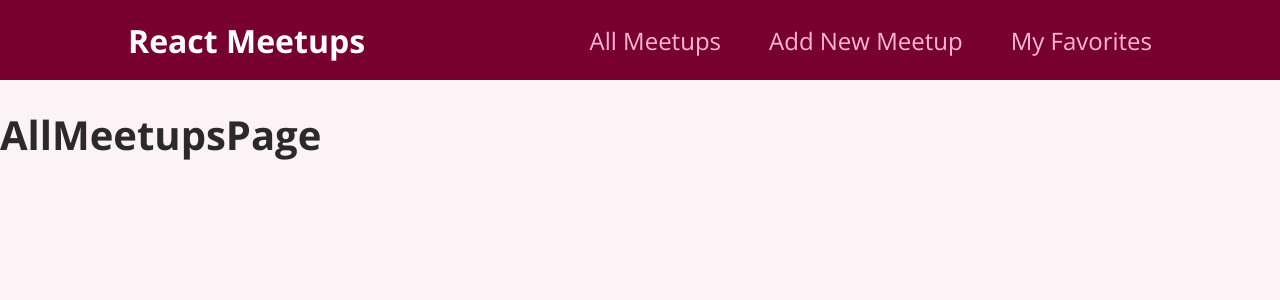
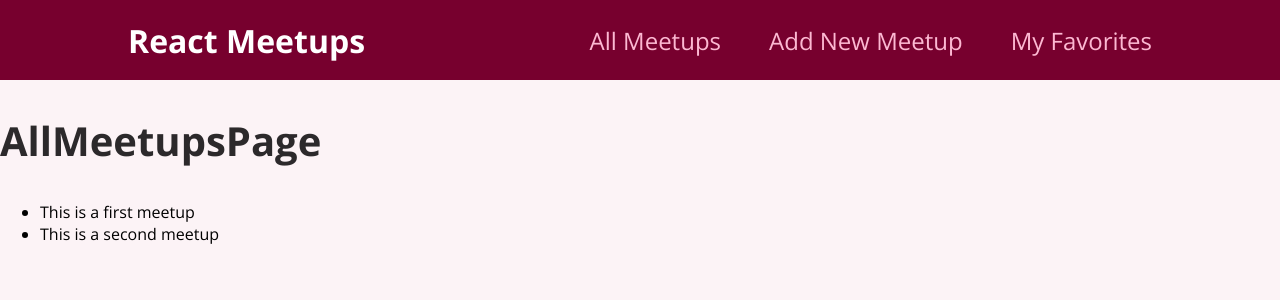
Before and after one commit to danish-faisal/React_Meetups, a React (Create React App) app: page / in a window 1280 px wide. Shown: the top 300 px of the page. Built offline with nearby package versions, Linux system fonts and the light colour scheme.

Commit message:
Outputting lists

```diff
--- a/src/pages/AllMeetups.js
+++ b/src/pages/AllMeetups.js
@@ -1,6 +1,34 @@
+const DUMMY_DATA = [
+    {
+        id: 'm1',
+        title: 'This is a first meetup',
+        image:
+            'https://upload.wikimedia.org/wikipedia/commons/thumb/d/d3/Stadtbild_M%C3%BCnchen.jpg/2560px-Stadtbild_M%C3%BCnchen.jpg',
+        address: 'Meetupstreet 5, 12345 Meetup City',
+        description:
+            'This is a first, amazing meetup which you definitely should not miss. It will be a lot of fun!',
+    },
+    {
+        id: 'm2',
+        title: 'This is a second meetup',
+        image:
+            'https://upload.wikimedia.org/wikipedia/commons/thumb/d/d3/Stadtbild_M%C3%BCnchen.jpg/2560px-Stadtbild_M%C3%BCnchen.jpg',
+        address: 'Meetupstreet 5, 12345 Meetup City',
+        description:
+            'This is a first, amazing meetup which you definitely should not miss. It will be a lot of fun!',
+    }
+];
+
 const AllMeetupsPage = () => {
     return (
-        <h1>AllMeetupsPage</h1>
+        <section>
+            <h1>AllMeetupsPage</h1>
+            <ul>
+                {DUMMY_DATA.map((meetup) => {
+                    return (<li key={meetup.id}>{meetup.title}</li>);
+                })}
+            </ul>
+        </section>
     )
 }
 
```
